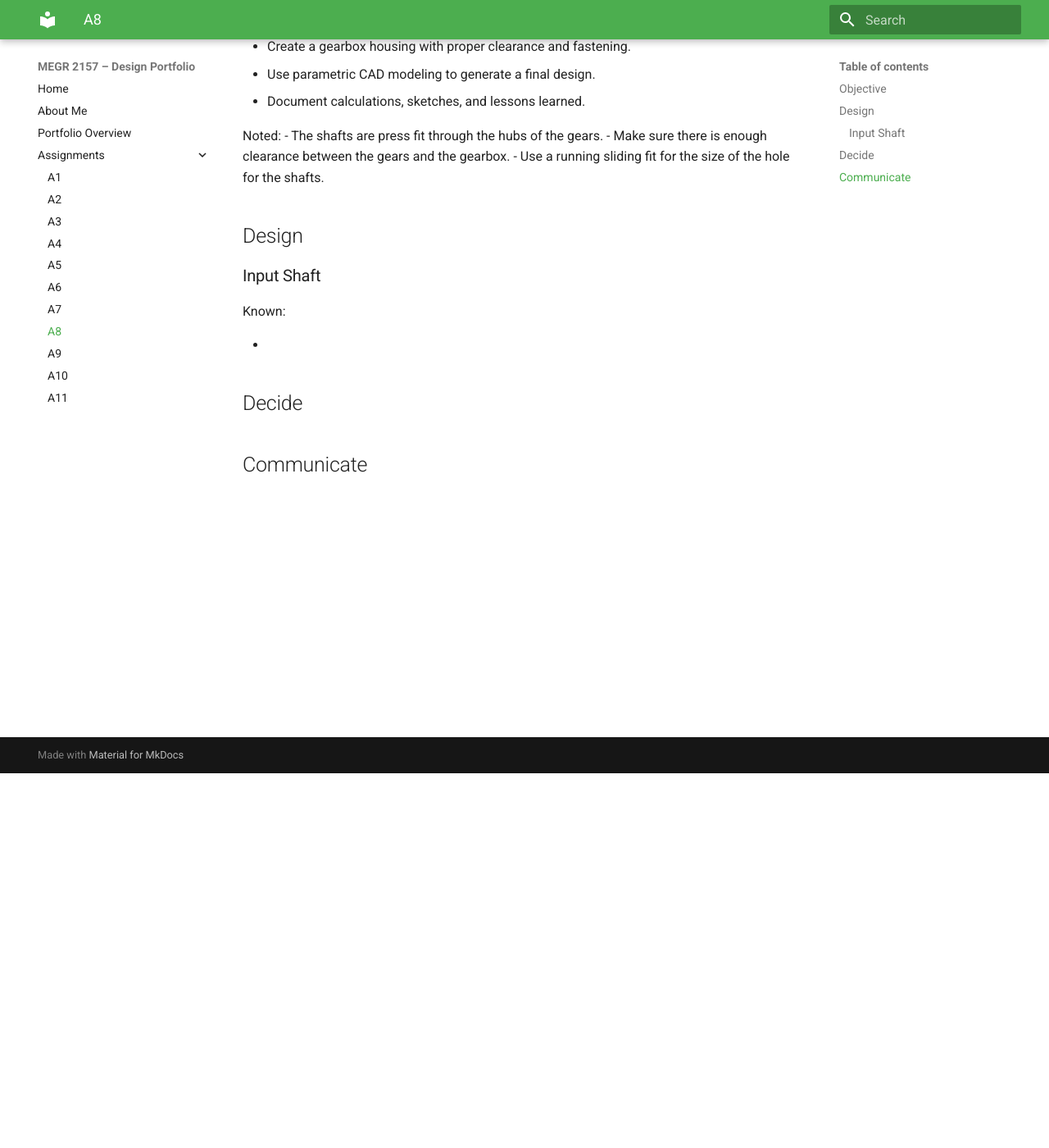
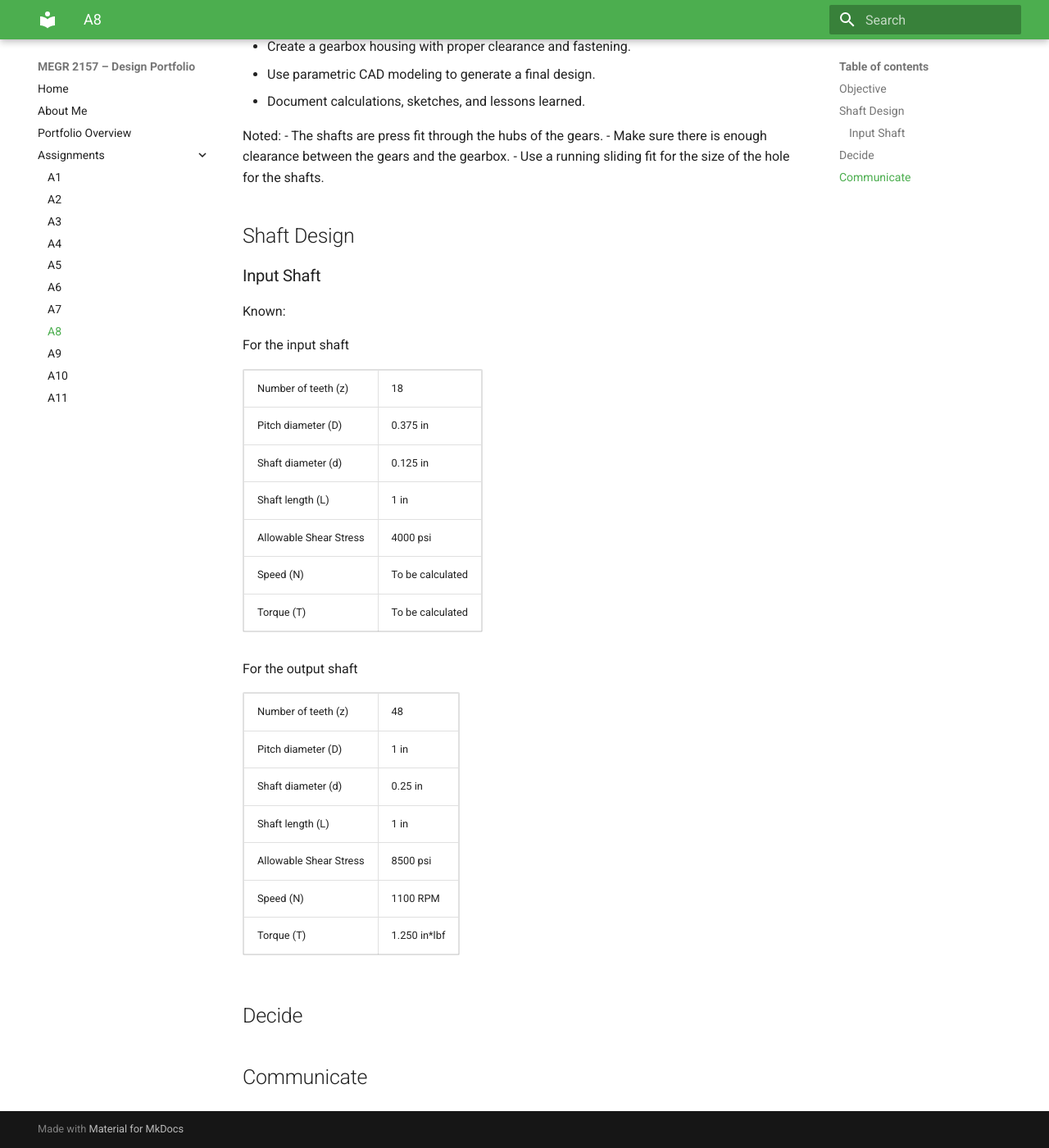
Before and after one commit to SanjayKashyap24/design-projects-portfolio, an MkDocs documentation site: the page built from docs/assignments/A08/index.md, in a window 1280 px wide and 1400 px high, scrolled down 457 px. Shown: the whole window at 82% size. Built offline with MkDocs 1.6.1 and Material for MkDocs 9.7.7, drawn with Linux system fonts in a browser that asks for light colours.

Commit message:
Enhance shaft design section with specifications
Added detailed specifications for input and output shafts, including dimensions and allowable shear stress.

```diff
--- a/docs/assignments/A08/index.md
+++ b/docs/assignments/A08/index.md
@@ -15,12 +15,80 @@ Noted:
 - Make sure there is enough clearance between the gears and the gearbox.
 - Use a running sliding fit for the size of the hole for the shafts.
 
-## Design
+## Shaft Design
 
 ### Input Shaft
+
 Known:
 
--
+
+For the input shaft
+
+<table border="1" cellpadding="10" cellspacing="0" style="border-collapse: collapse;">
+  <tr>
+    <td>Number of teeth (z)</td>
+    <td>18</td>
+  </tr>
+  <tr>
+    <td>Pitch diameter (D)</td>
+    <td>0.375 in</td>
+  </tr>
+  <tr>
+    <td>Shaft diameter (d)</td>
+    <td>0.125 in</td>
+  </tr>
+  <tr>
+    <td>Shaft length (L)</td>
+    <td>1 in</td>
+  </tr>
+  <tr>
+    <td>Allowable Shear Stress</td>
+    <td>4000 psi</td>
+  </tr>
+  <tr>
+    <td>Speed (N)</td>
+    <td>To be calculated</td>
+  </tr>
+  <tr>
+    <td>Torque (T)</td>
+    <td>To be calculated</td>
+  </tr>
+</table>
+
+
+For the output shaft
+
+<table border="1" cellpadding="10" cellspacing="0" style="border-collapse: collapse;">
+  <tr>
+    <td>Number of teeth (z)</td>
+    <td>48</td>
+  </tr>
+  <tr>
+    <td>Pitch diameter (D)</td>
+    <td>1 in</td>
+  </tr>
+  <tr>
+    <td>Shaft diameter (d)</td>
+    <td>0.25 in</td>
+  </tr>
+  <tr>
+    <td>Shaft length (L)</td>
+    <td>1 in</td>
+  </tr>
+  <tr>
+    <td>Allowable Shear Stress</td>
+    <td>8500 psi</td>
+  </tr>
+  <tr>
+    <td>Speed (N)</td>
+    <td>1100 RPM</td>
+  </tr>
+  <tr>
+    <td>Torque (T)</td>
+    <td>1.250 in*lbf</td>
+  </tr>
+</table>
+
 
 ## Decide
 
```
